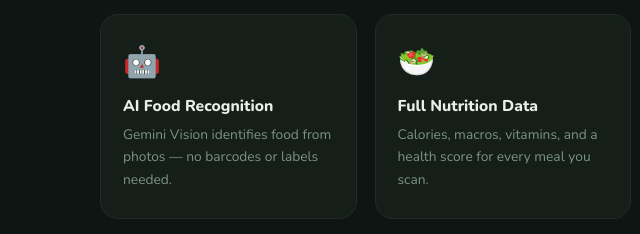
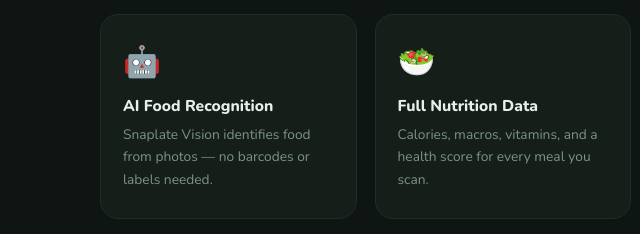
Before and after one commit to ru-dhruv/Snaplate, a plain HTML site: page index.html in a window 1280 px wide. Shown: the part 3240-3474 px from the top of the page, 0-640 px from the left. Drawn offline with nearby package versions, Linux system fonts and the light colour scheme.

Commit message:
Update index.html

```diff
--- a/index.html
+++ b/index.html
@@ -492,7 +492,7 @@
 
     <p style="font-size:0.78rem;font-weight:800;text-transform:uppercase;letter-spacing:0.8px;color:var(--muted);margin-bottom:20px;">Key Features</p>
     <div class="features-grid">
-      <div class="feat-card"><span class="feat-emoji">🤖</span><h3>AI Food Recognition</h3><p>Gemini Vision identifies food from photos — no barcodes or labels needed.</p></div>
+      <div class="feat-card"><span class="feat-emoji">🤖</span><h3>AI Food Recognition</h3><p>Snaplate Vision identifies food from photos — no barcodes or labels needed.</p></div>
       <div class="feat-card"><span class="feat-emoji">🥗</span><h3>Full Nutrition Data</h3><p>Calories, macros, vitamins, and a health score for every meal you scan.</p></div>
       <div class="feat-card"><span class="feat-emoji">📊</span><h3>Daily Calorie Tracker</h3><p>A clean dashboard showing your daily intake vs goal, updated automatically.</p></div>
       <div class="feat-card"><span class="feat-emoji">📱</span><h3>Native Android App</h3><p>Built natively for Android — fast, smooth, no web wrappers or lag.</p></div>
```
